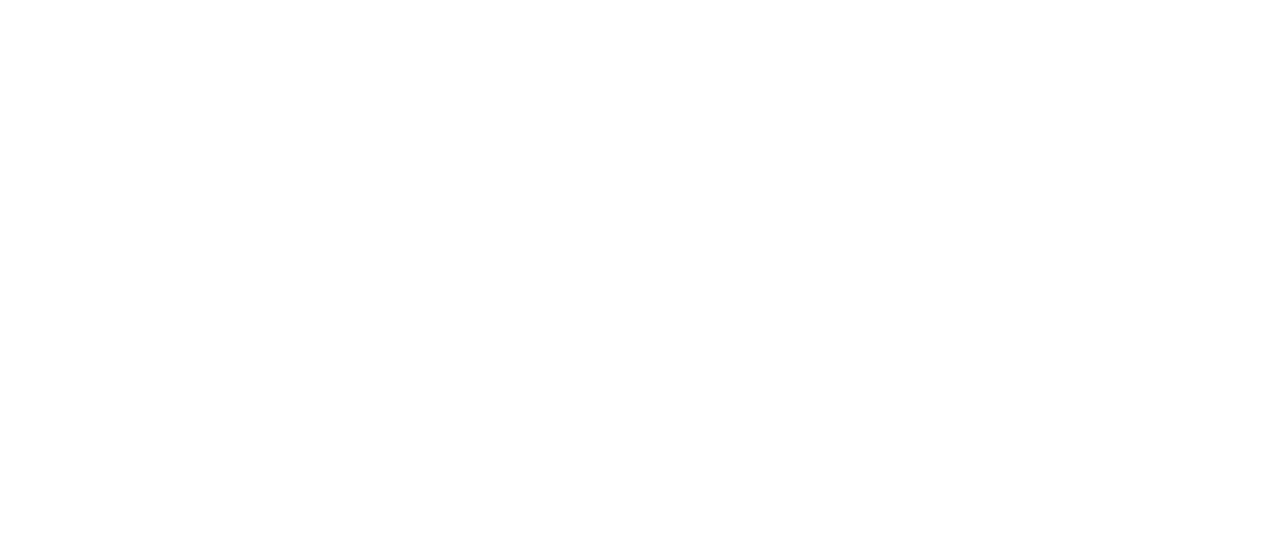
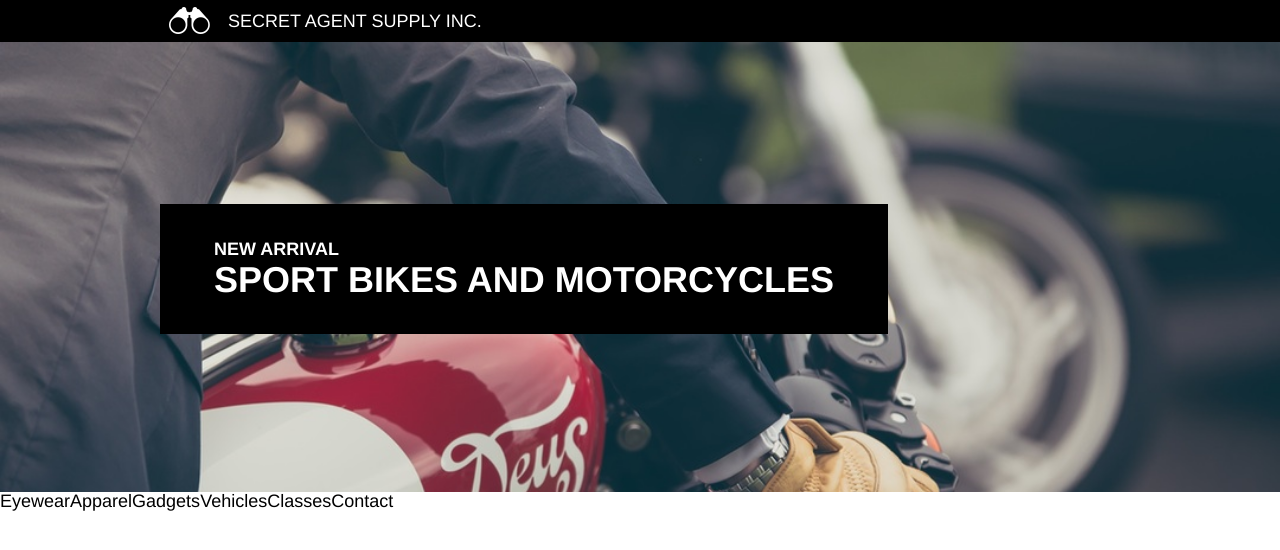
Before and after one commit to cpetrescu96/secret-agent-supply, a plain HTML site: page index.html in a window 1280 px wide. Drawn offline with Linux system fonts and the light colour scheme.

Commit message:
first line and background image for desktop version

```diff
--- a/index.html
+++ b/index.html
@@ -1,16 +1,54 @@
 <!DOCTYPE html>
 <html lang="en">
+
 <head>
-  <meta charset="UTF-8">
-  <meta name="viewport" content="width=device-width, initial-scale=1.0">
-  <meta http-equiv="X-UA-Compatible" content="ie=edge">
-  <link rel="stylesheet" href="resources/css/reset.css" type="text/css">
-  <link rel="stylesheet" type="text/css" href="resources/css/style.css" />
-  <title>Secret Agent Supply Inc.</title>
+    <meta charset="UTF-8">
+    <meta name="viewport" content="width=device-width, initial-scale=1.0">
+    <meta http-equiv="X-UA-Compatible" content="ie=edge">
+    <link rel="stylesheet" href="resources/css/reset.css" type="text/css" />
+    <link rel="stylesheet" type="text/css" href="resources/css/style.css" />
+    <title>Secret Agent Supply Inc.</title>
 </head>
+
 <body>
 
+    <header>
+        <!-- NAVIGATION    -->
+        <nav>
+            <div class="top-nav ">
+                <div class="container">
+                    <div class="top-nav-black">
+                        <img src="resources/images/logo.png" alt="logo">
+                        <p>SECRET AGENT SUPPLY INC.</p>
+                    </div>
+                </div>
+            </div>
 
+            <div class="mid-nav ">
+                <div class="container">
+                    <div class="title-nav-container">
+                        <div class="title-nav">
+                            <h4>NEW ARRIVAL</h4>
+                            <h1>SPORT BIKES AND MOTORCYCLES</h1>
+                        </div>
+                    </div>
+                </div>
+            </div>
+
+            <div class="menu-nav ">
+                <div class="container">
+                    <span>Eyewear</span>
+                    <span>Apparel</span>
+                    <span>Gadgets</span>
+                    <span>Vehicles</span>
+                    <span>Classes</span>
+                    <span>Contact</span>
+                </div>
+            </div>
+        </nav>
+
+    </header>
 
 </body>
+
 </html>
--- a/resources/css/style.css
+++ b/resources/css/style.css
@@ -0,0 +1,80 @@
+html,
+body {
+    font-size: 18px;
+    font-family: Helvetica;
+}
+
+.container {
+    display: flex;
+    width: 960px;
+    justify-content: flex-start;
+}
+
+/*title of the site*/
+
+.top-nav {
+    display: flex;
+    background-color: black;
+    width: 100%;
+    justify-content: center;
+}
+
+.top-nav img {
+    display: flex;
+    height: 1.5rem;
+    align-self: center;
+    margin-left: 0.5rem;
+    margin-right: 1rem;
+}
+
+.top-nav p {
+    font-size: 1rem;
+    margin: 0.66rem 0rem;
+
+}
+
+.top-nav-black {
+    display: flex;
+    color: white;
+    font-size: 1rem;
+}
+
+/*big image*/
+
+.mid-nav {
+    display: flex;
+    background-image: url(../images/moto.png);
+    width: 100%;
+    height: 25rem;
+    justify-content: center;
+    background-size: cover;
+}
+
+.title-nav-container {
+    display:flex;
+    justify-content: flex-start;
+    margin-top: 9rem;
+
+    align-self: flex-start;
+
+}
+
+.title-nav {
+    padding: 2rem 3rem;
+    font-weight:bold;
+    background-color: black;
+    color: white;
+
+}
+
+.title-nav h4{
+    font-size: 1rem;
+    margin-bottom: 0.25rem;
+}
+
+.title-nav h1{
+    font-size: 2rem;
+
+}
+
+/*MAIN-MENU*/
```
